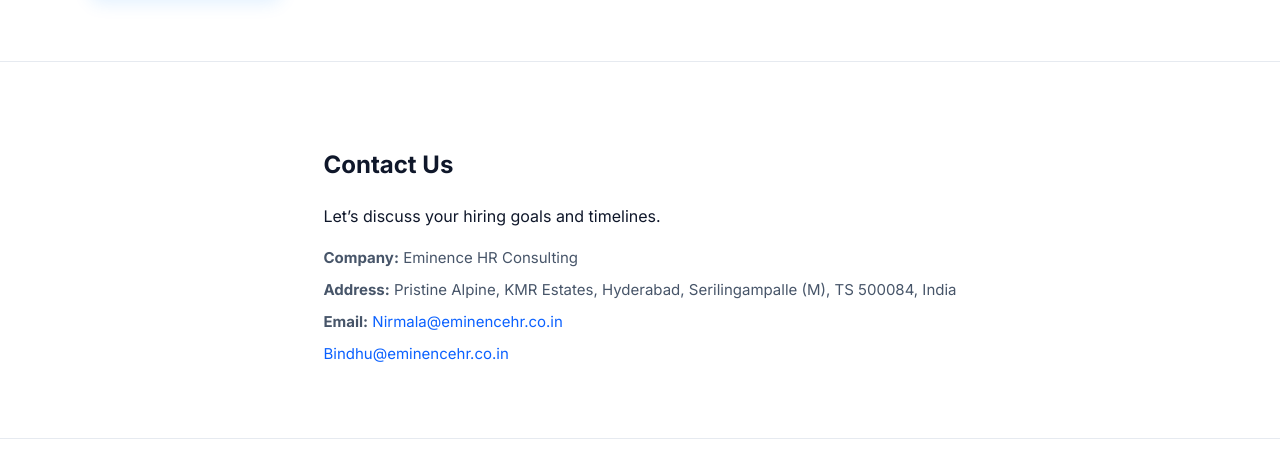
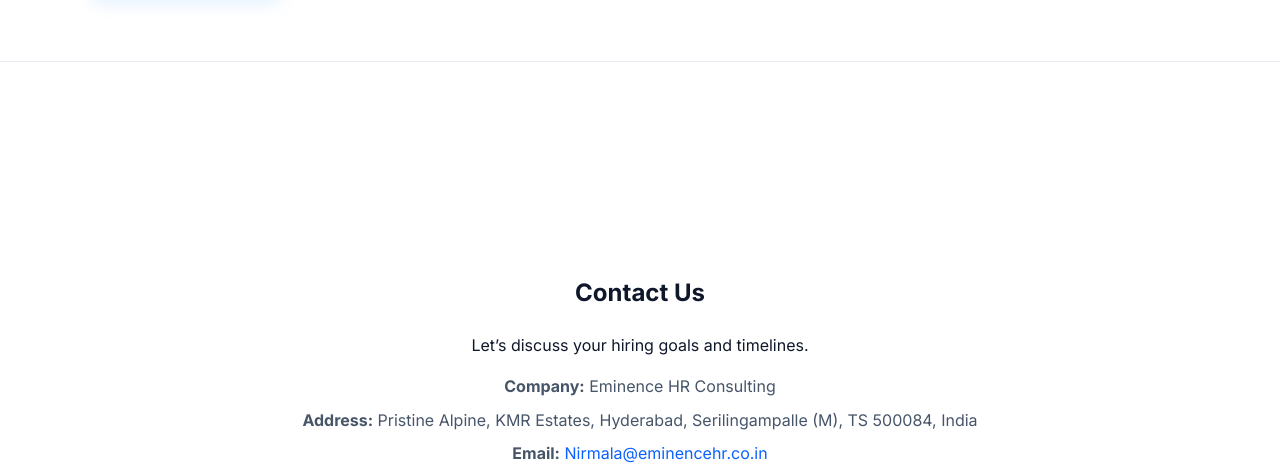
Before and after one commit to nirmalakoduru03/eminencehr, a plain HTML site: page docs/index.html in a window 1280 px wide. Shown: the part 3918-4390 px from the top of the page. Drawn offline with Linux system fonts and the light colour scheme.

Commit message:
Update styles.css

```diff
--- a/docs/styles.css
+++ b/docs/styles.css
@@ -554,3 +554,27 @@
   margin: 0 !important;
   padding: 0 !important;
 }
+
+/* Center the Contact section content */
+#contact {
+  text-align: center;             /* Centers text */
+  display: flex;
+  justify-content: center;        /* Centers horizontally */
+  align-items: center;            /* Centers vertically (if there's height) */
+  flex-direction: column;         /* Stack items vertically */
+  padding: 60px 20px;             /* Space around section */
+}
+
+#contact .contact-copy {
+  max-width: 700px;               /* Keeps text readable */
+  margin: 0 auto;                 /* Centers the block */
+}
+
+#contact .contact-details p {
+  margin: 8px 0;
+  color: var(--muted);
+  font-size: 16px;
+}
+#contact {
+  min-height: 80vh;  /* makes it fill 80% of viewport height */
+}
```
